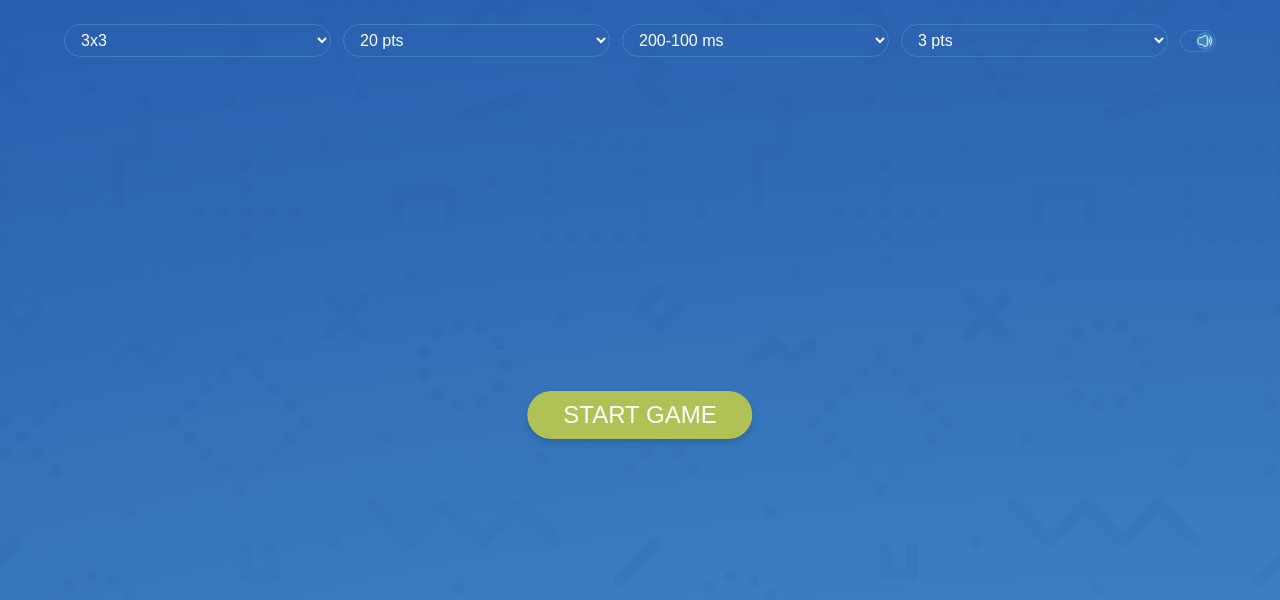
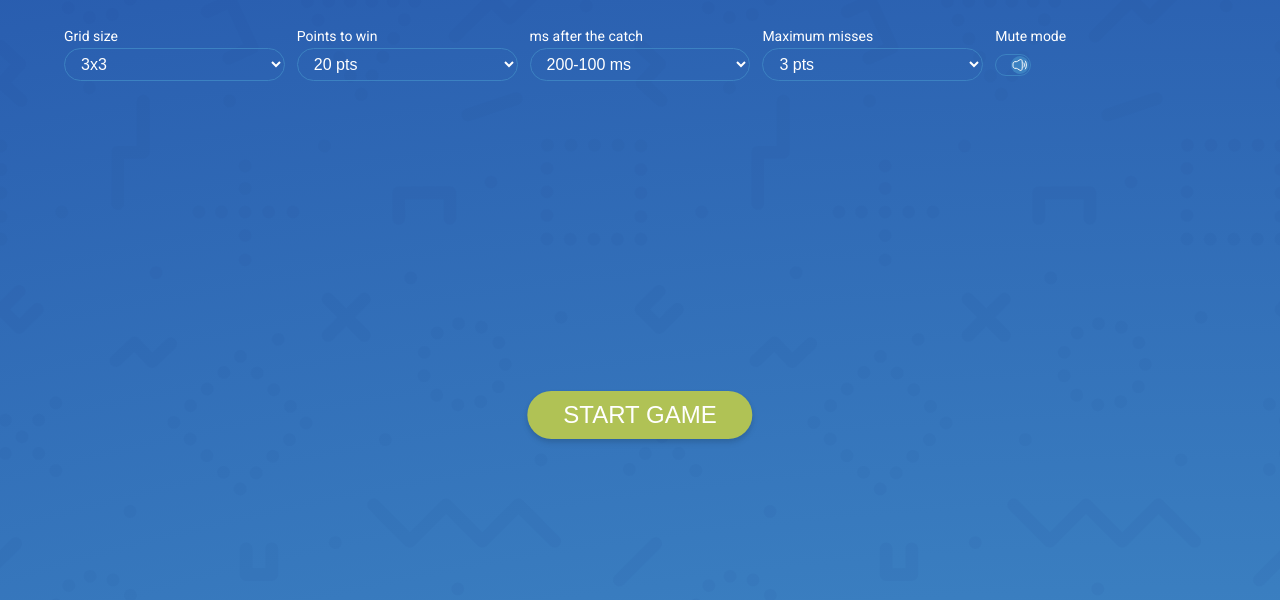
Before and after one commit to NikitaStaroverov/Precours-Projects, a plain HTML site: page Project-Game-CatchTheOffer/index.html in a window 1280 px wide. Drawn offline with Linux system fonts and the light colour scheme.

Commit message:
title setting

```diff
--- a/Project-Game-CatchTheOffer/data.js
+++ b/Project-Game-CatchTheOffer/data.js
@@ -180,7 +180,7 @@ function stopTime() {
 		data.time.minutes = Math.floor(gameStopTime / 60000) // Преобразуем миллисекунды в минуты
 		data.time.seconds = Math.floor((gameStopTime % 60000) / 1000) // Преобразуем остаток в секунды
 		console.log(gameStartTime)
-		console.log(data.time.minutes + ' ' + data.time.seconds)
+		console.log(`${data.time.minutes} ${data.time.seconds}`)
 	}
 }
 
--- a/Project-Game-CatchTheOffer/main.css
+++ b/Project-Game-CatchTheOffer/main.css
@@ -44,6 +44,13 @@ button {
 	height: 100vh;
 	display: flex;
 	flex-direction: column;
+
+	/* position: relative;
+	width: 100%;
+	height: 100vh;
+	display: flex;
+	flex-direction: row;
+	justify-content: center; */
 }
 
 /* кнопки */
@@ -74,6 +81,26 @@ button {
 	display: inline-flex;
 	column-gap: 12px;
 	padding: 24px 64px 0;
+}
+
+.conteiner {
+	display: flex;
+	flex-direction: column;
+	/* align-content: space-around;
+	flex-wrap: wrap; */
+	width: 100%;
+}
+
+.conteiner-switcher {
+	align-items: flex-start;
+	gap: 5.5px;
+}
+
+.nameSetting {
+	color: #fff;
+	font-size: 14px;
+	font-weight: 400;
+	line-height: 24px;
 }
 
 .select-settings {
--- a/Project-Game-CatchTheOffer/ui/game/settings-panel/settings-boxes/mute-mode.component.js
+++ b/Project-Game-CatchTheOffer/ui/game/settings-panel/settings-boxes/mute-mode.component.js
@@ -1,6 +1,14 @@
 import { createElement } from '../../../../ui-kit/helper.js'
 
-export function MuteMode(settingsBar) {
+export function MuteMode() {
+	const conteinerElement = createElement(
+		'div',
+		['conteiner', 'conteiner-switcher'],
+		''
+	)
+	const titlelElement = createElement('h5', ['nameSetting'], '')
+	titlelElement.textContent = 'Mute mode'
+
 	const divElement = createElement('div', ['div-switcher'], '')
 	const inputElement = createElement('input', ['switcher'], 'on')
 	inputElement.type = 'checkbox'
@@ -8,5 +16,6 @@ export function MuteMode(settingsBar) {
 
 	divElement.append(inputElement)
 
-	settingsBar.append(divElement)
+	conteinerElement.append(titlelElement, divElement)
+	return conteinerElement
 }
--- a/Project-Game-CatchTheOffer/ui/game/settings-panel/settings-boxes/setting-grid-size.component.js
+++ b/Project-Game-CatchTheOffer/ui/game/settings-panel/settings-boxes/setting-grid-size.component.js
@@ -1,7 +1,11 @@
 import { settingsData, updateGridSize, data } from '../../../../data.js'
 import { createElement } from '../../../../ui-kit/helper.js'
 
-export function SelectGridSize(settingsBar) {
+export function SelectGridSize() {
+	const conteinerElement = createElement('div', ['conteiner'], '')
+	const titlelElement = createElement('h5', ['nameSetting'], '')
+	titlelElement.textContent = 'Grid size'
+
 	const selectElement = createElement(
 		'select',
 		['select-settings'],
@@ -32,5 +36,6 @@ export function SelectGridSize(settingsBar) {
 		updateGridSize(size.h, size.w)
 	})
 
-	settingsBar.append(selectElement)
+	conteinerElement.append(titlelElement, selectElement)
+	return conteinerElement
 }
--- a/Project-Game-CatchTheOffer/ui/game/settings-panel/settings-boxes/setting-ms-after-the-catch.component.js
+++ b/Project-Game-CatchTheOffer/ui/game/settings-panel/settings-boxes/setting-ms-after-the-catch.component.js
@@ -1,7 +1,11 @@
 import { settingsData, data } from '../../../../data.js'
 import { createElement } from '../../../../ui-kit/helper.js'
 
-export function SelectMsAfterTheCatch(settingsBar) {
+export function SelectMsAfterTheCatch() {
+	const conteinerElement = createElement('div', ['conteiner'], '')
+	const titlelElement = createElement('h5', ['nameSetting'], '')
+	titlelElement.textContent = 'ms after the catch'
+
 	const selectElement = createElement('select', ['select-settings'], '')
 
 	const msAfterTheCatchValues = settingsData.ms_after_the_catch
@@ -26,5 +30,6 @@ export function SelectMsAfterTheCatch(settingsBar) {
 		const size = settingsData.grid_size[selectedIndex]
 	})
 
-	settingsBar.append(selectElement)
+	conteinerElement.append(titlelElement, selectElement)
+	return conteinerElement
 }
--- a/Project-Game-CatchTheOffer/ui/game/settings-panel/settings-boxes/setting-points-to-lose.component.js
+++ b/Project-Game-CatchTheOffer/ui/game/settings-panel/settings-boxes/setting-points-to-lose.component.js
@@ -1,7 +1,11 @@
 import { settingsData, updateLosePoints, data } from '../../../../data.js'
 import { createElement } from '../../../../ui-kit/helper.js'
 
-export function SelectPointsToLose(settingsBar) {
+export function SelectPointsToLose() {
+	const conteinerElement = createElement('div', ['conteiner'], '')
+	const titlelElement = createElement('h5', ['nameSetting'], '')
+	titlelElement.textContent = 'Maximum misses'
+
 	const selectElement = createElement(
 		'select',
 		['select-settings'],
@@ -30,5 +34,6 @@ export function SelectPointsToLose(settingsBar) {
 		updateLosePoints(points)
 	})
 
-	settingsBar.append(selectElement)
+	conteinerElement.append(titlelElement, selectElement)
+	return conteinerElement
 }
--- a/Project-Game-CatchTheOffer/ui/game/settings-panel/settings-boxes/setting-points-to-win.component.js
+++ b/Project-Game-CatchTheOffer/ui/game/settings-panel/settings-boxes/setting-points-to-win.component.js
@@ -1,7 +1,11 @@
 import { settingsData, updateWinPoints, data } from '../../../../data.js'
 import { createElement } from '../../../../ui-kit/helper.js'
 
-export function SelectPointsToWin(settingsBar) {
+export function SelectPointsToWin() {
+	const conteinerElement = createElement('div', ['conteiner'], '')
+	const titlelElement = createElement('h5', ['nameSetting'], '')
+	titlelElement.textContent = 'Points to win'
+
 	const selectElement = createElement(
 		'select',
 		['select-settings'],
@@ -30,5 +34,6 @@ export function SelectPointsToWin(settingsBar) {
 		updateWinPoints(points)
 	})
 
-	settingsBar.append(selectElement)
+	conteinerElement.append(titlelElement, selectElement)
+	return conteinerElement
 }
--- a/Project-Game-CatchTheOffer/ui/game/settings-panel/settings-panel.component.js
+++ b/Project-Game-CatchTheOffer/ui/game/settings-panel/settings-panel.component.js
@@ -7,11 +7,12 @@ import { MuteMode } from './settings-boxes/mute-mode.component.js'
 
 export function SettingsPanel() {
 	const settingsBar = createElement('div', ['settingsBar'], '')
-	SelectGridSize(settingsBar)
-	SelectPointsToWin(settingsBar)
-	SelectMsAfterTheCatch(settingsBar)
-	SelectPointsToLose(settingsBar)
-	MuteMode(settingsBar)
+
+	settingsBar.append(SelectGridSize())
+	settingsBar.append(SelectPointsToWin())
+	settingsBar.append(SelectMsAfterTheCatch())
+	settingsBar.append(SelectPointsToLose())
+	settingsBar.append(MuteMode())
 
 	return settingsBar
 }
```
